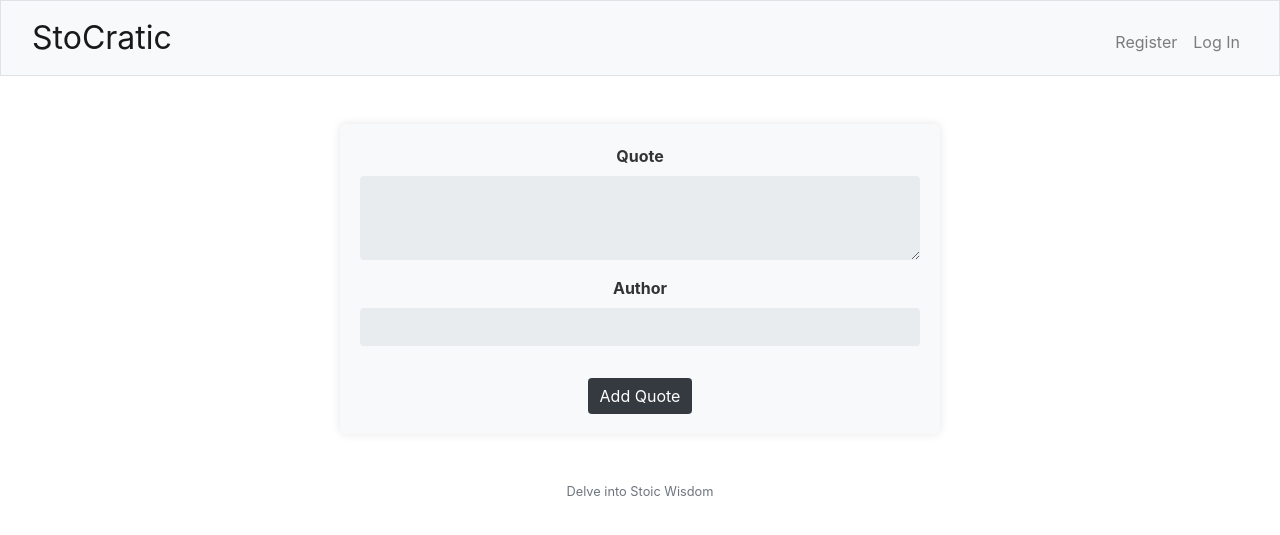
After one commit to mohulshukla/stoic_flaskapp, a Flask app: template templates/add.html in a window 1280 px wide. The commit adds this page. Shown: the top 535 px of the page. Run offline with Flask 3, Linux system fonts and the light colour scheme; the template is opened without the code that fills it, so the values that code supplies are empty; some libraries are stand-ins or nearby versions.

Commit message:
add quote feature

```diff
--- a/app.py
+++ b/app.py
@@ -1,4 +1,4 @@
-from flask import Flask, render_template, request, redirect, url_for, session, jsonify
+from flask import Flask, render_template, request, redirect, url_for, session, jsonify, flash
 import sqlite3
 from flask_session import Session
 from cs50 import SQL
@@ -31,7 +31,7 @@ def after_request(response):
     return response
 
 
-# Routes <--
+
 
 
 # default (view saved quotes) route
@@ -172,7 +172,7 @@ def save_quote():
 
     connection.commit()
     connection.close()
-
+    flash('Quote added successfully!')
     # Redirect to a new page or the same page with a success message
     return redirect(url_for('generate'))  # Redirect back to the generate route or to a 'success' route
 
@@ -189,15 +189,40 @@ def delete_quote(quote_text):
     connection.commit()
     connection.close()
 
+    flash('Quote deleted successfully')
     return redirect(url_for('index'))
 
 
 # add quote route
-@app.route('/add')
+@app.route('/add', methods=['GET','POST'])
 @login_required
-def view_quote():
+def add():
     ''' Add quote and its author manually '''
-    pass
+    if request.method == 'POST':
+        quote_text = request.form.get('quote')
+        author = request.form.get('author')
+
+        if not quote_text or not author:
+            # Handle the case where quote or author is empty
+            return redirect(url_for('add_quote'))
+
+        # Assuming 'user_id' is stored in the session upon login
+        user_id = session.get('user_id')
+
+        connection = sqlite3.connect('quotes_app.db')
+        cursor = connection.cursor()
+
+        cursor.execute("INSERT INTO quotes (quote_text, author, user_id) VALUES (?, ?, ?)", (quote_text, author, user_id))
+
+        connection.commit()
+        connection.close()
+        flash('Quote added successfully!')
+
+        return redirect(url_for('index'))
+
+    return render_template('add.html')
+
+
 
 
 # share quote route
--- a/static/script.js
+++ b/static/script.js
@@ -7,3 +7,13 @@ document.addEventListener('DOMContentLoaded', function() {
         });
     });
 });
+
+
+window.onload = function() {
+    setTimeout(function() {
+        var flashMessage = document.getElementById('flash-message');
+        if (flashMessage) {
+            flashMessage.style.display = 'none';
+        }
+    }, 3000); // 5000 milliseconds = 5 seconds
+};
--- a/static/styles.css
+++ b/static/styles.css
@@ -110,3 +110,33 @@ nav .navbar-brand
     background-color: transparent; /* Transparent background */
     border: none; /* Remove border */
 }
+
+
+.add-quote-container {
+    background-color: #f8f9fa; /* Light gray background */
+    padding: 20px;
+    border-radius: 5px;
+    box-shadow: 0 0 10px rgba(0, 0, 0, 0.1);
+    max-width: 600px;
+    margin: auto; /* Center the container */
+}
+
+.add-quote-container label {
+    font-weight: bold;
+    color: #333;
+}
+
+.add-quote-container .form-control {
+    background-color: #e9ecef; /* Slightly darker input fields */
+    border: none;
+}
+
+.add-quote-container .btn-primary {
+    background-color: #343a40; /* Darker button */
+    border: none;
+}
+
+#flash-message {
+    background-color: darkslategray; /* Dark blue background */
+    color: white; /* White text for better readability */
+}
--- /dev/null
+++ b/templates/add.html
@@ -0,0 +1,21 @@
+{% extends "layout.html" %}
+
+{% block title %}
+    Add Quote
+{% endblock %}
+
+{% block main %}
+<div class="add-quote-container">
+    <form action="/add" method="post">
+        <div class="form-group">
+            <label for="quote">Quote</label>
+            <textarea class="form-control" id="quote" name="quote" rows="3" required></textarea>
+        </div>
+        <div class="form-group">
+            <label for="author">Author</label>
+            <input type="text" class="form-control" id="author" name="author" required>
+        </div>
+        <button type="submit" class="btn btn-primary mt-3">Add Quote</button>
+    </form>
+</div>
+{% endblock %}
--- a/templates/index.html
+++ b/templates/index.html
@@ -1,4 +1,3 @@
-<script src="/static/script.js"></script>
 {% extends "layout.html" %}
 
 {% block title %}
--- a/templates/layout.html
+++ b/templates/layout.html
@@ -10,6 +10,7 @@
         <!-- http://getbootstrap.com/docs/5.1/ -->
         <link crossorigin="anonymous" href="https://cdn.jsdelivr.net/npm/bootstrap@5.1.3/dist/css/bootstrap.min.css" integrity="sha384-1BmE4kWBq78iYhFldvKuhfTAU6auU8tT94WrHftjDbrCEXSU1oBoqyl2QvZ6jIW3" rel="stylesheet">
         <script crossorigin="anonymous" src="https://cdn.jsdelivr.net/npm/bootstrap@5.1.3/dist/js/bootstrap.bundle.min.js" integrity="sha384-ka7Sk0Gln4gmtz2MlQnikT1wXgYsOg+OMhuP+IlRH9sENBO0LRn5q+8nbTov4+1p"></script>
+        <script src="/static/script.js"></script>
 
         <!-- https://favicon.io/emoji-favicons/money-bag/ -->
         <link href="/static/favicon.ico" rel="icon">
@@ -53,7 +54,7 @@
 
         {% if get_flashed_messages() %}
             <header>
-                <div class="alert alert-primary mb-0 text-center" role="alert">
+                <div id="flash-message" class="alert alert-primary mb-0 text-center" role="alert">
                     {{ get_flashed_messages() | join(" ") }}
                 </div>
             </header>
```
Also changed, not shown: quotes_app.db, 3 other files.
